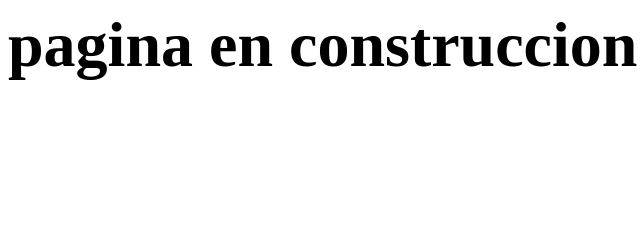
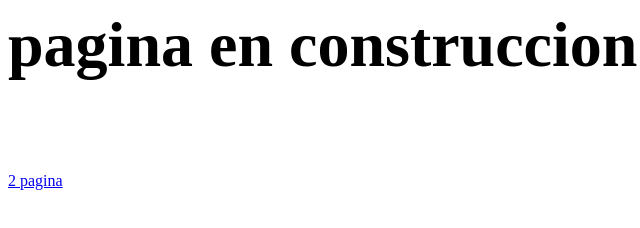
Before and after one commit to mfmisterixd/AVstudios.github.io, a plain HTML site: page index.html in a window 1280 px wide. Shown: the full height of the page, 0-640 px from the left. Drawn offline with Linux system fonts and the light colour scheme.

Commit message:
Update index.html

```diff
--- a/index.html
+++ b/index.html
@@ -4,6 +4,15 @@
 <body>
   <b div align="center" style="font-size:400%">pagina en construccion</b>
 
+  <br>
+  <br>
+  <br>
+  <br>
+  <br>
+  <br>
+
+  <a div align="center" href="secondpage.html">2 pagina</a>
+
 </body>
 
 
```
